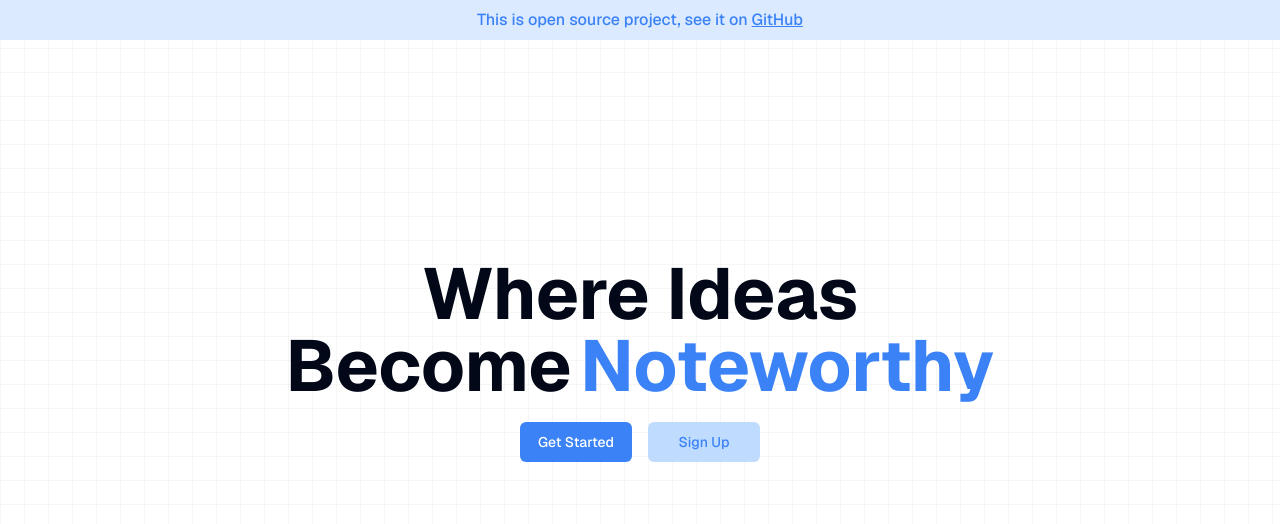
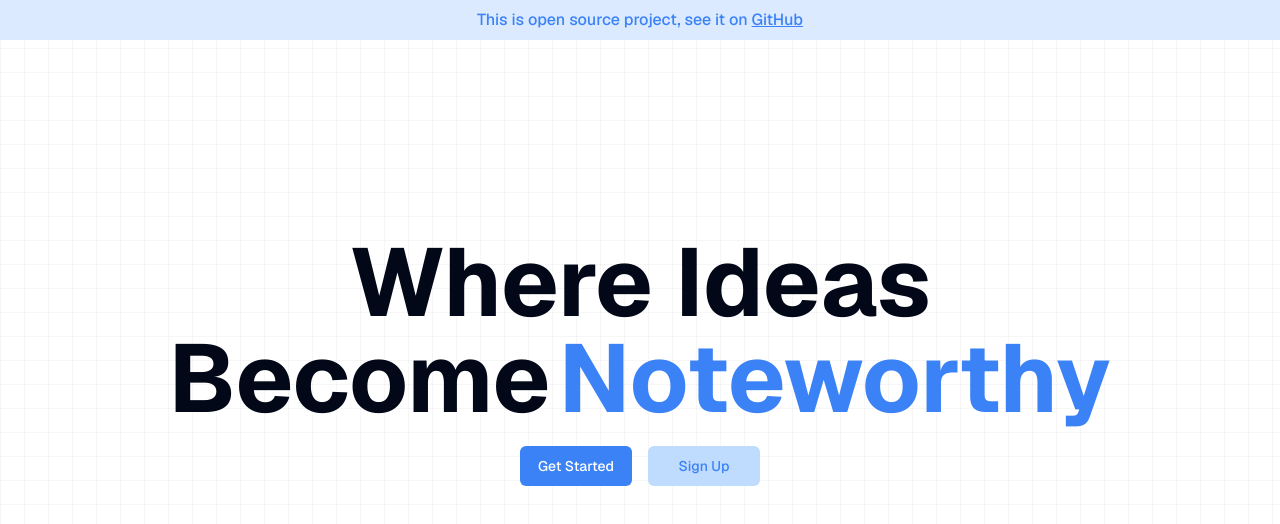
Before and after one commit to nabilfaturr/noteworthy, a Next.js app: page / in a window 1280 px wide. Shown: the top 524 px of the page. Built offline with nearby package versions, Linux system fonts and the light colour scheme; no server answers.

Commit message:
style: change font size

```diff
--- a/src/app/page.tsx
+++ b/src/app/page.tsx
@@ -14,7 +14,7 @@ export default async function Home() {
       <div className="w-full min-h-screen flex flex-col justify-center items-center">
         <div className="h-full flex flex-row justify-center items-center mb-20 lg:px-40 gap-20">
           <div className="w-full h-full flex flex-col justify-center p-1 gap-3 sm:gap-5">
-            <h1 className="px-2 flex flex-col items-start text-4xl sm:text-5xl md:text-6xl xl:text-7xl font-bold text-center">
+            <h1 className="px-2 flex flex-col items-start text-4xl sm:text-6xl md:text-7xl xl:text-8xl font-bold text-center">
               <span className="w-full">Where Ideas</span>
               <span className="flex flex-row gap-2">
                 Become
```
